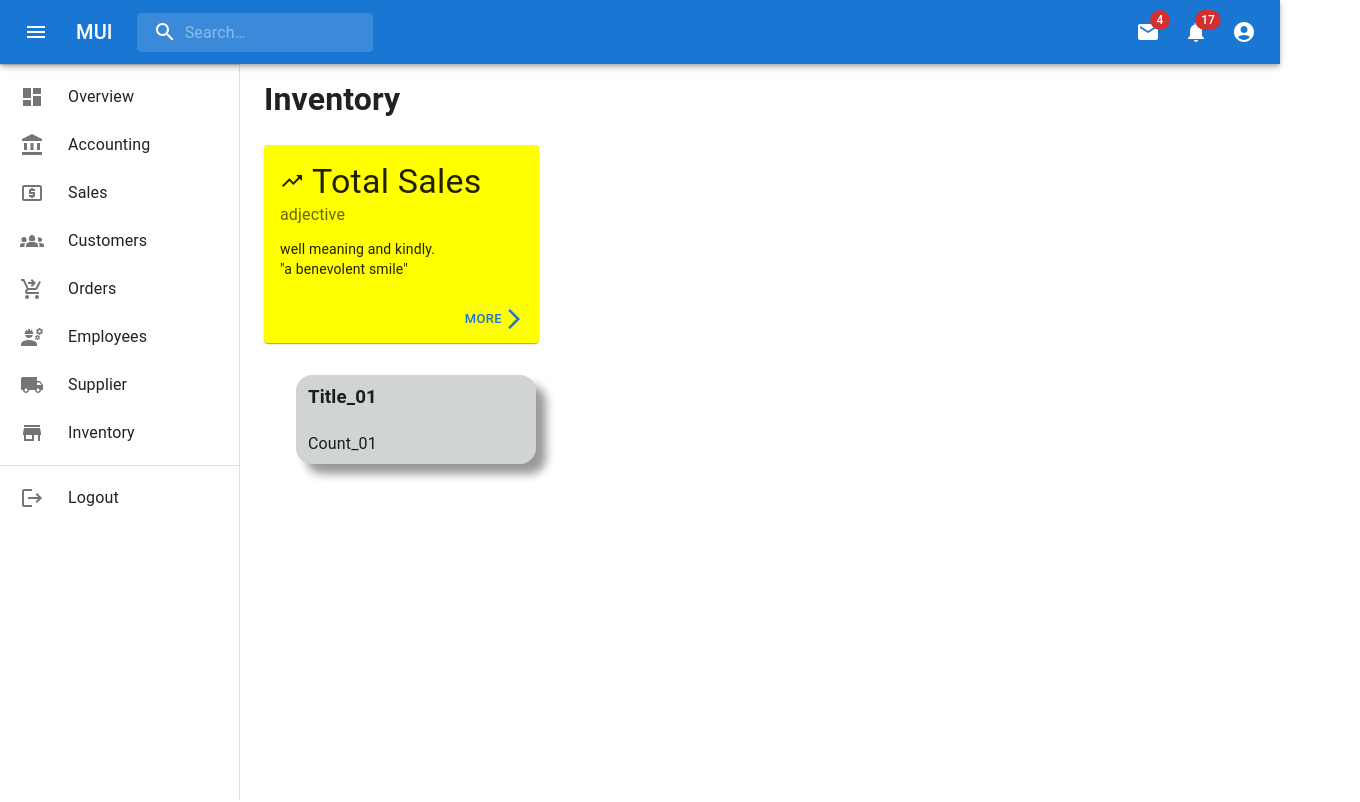
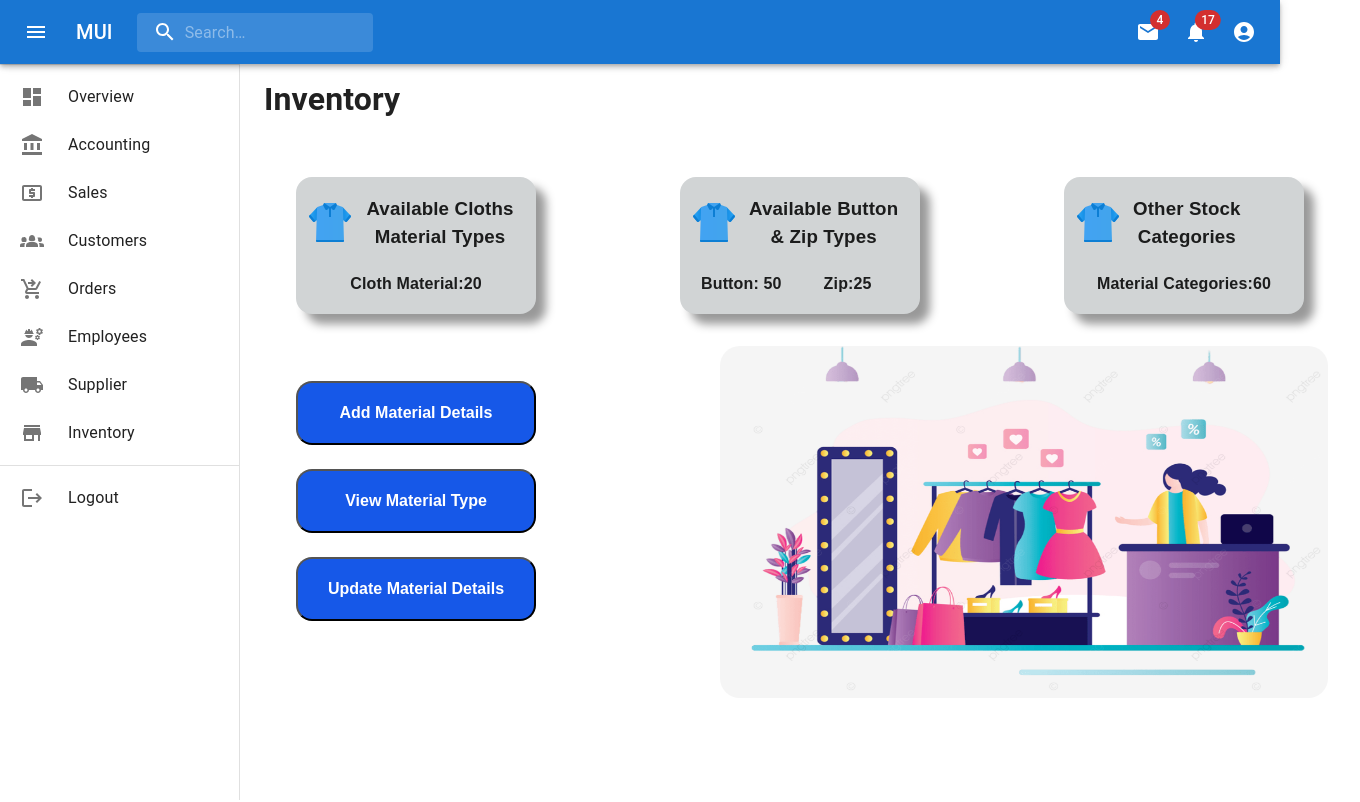
Before and after one commit to Hasindu1219/SmartApparel-Group_08-Frontend, a React (Create React App) app in the folder smart-apparel/: page /inventory in a window 1280 px wide. Shown: the top 802 px of the page, 1360 px wide, since content can reach past the window. Built offline with nearby package versions, Linux system fonts and the light colour scheme.

Commit message:
Inventory_Update

```diff
--- a/smart-apparel/src/components/Card1/Card1.css
+++ b/smart-apparel/src/components/Card1/Card1.css
@@ -1,15 +1,18 @@
+.cardMainContainer{
+    display: flex;
+    justify-content: center;
+    gap: 5rem;
+}
 .Card_Container{
     width: 15rem;
     border-radius: 1rem;
     box-shadow:10px 10px 10px  #999;
-    display: flex;
-    flex-direction:column;
+    display: grid;
     background-color: rgb(209, 212, 213);
     margin: 2rem;
     height: fit-content;
-    display: grid;
     gap: 5px;
-    margin-bottom: 400px;
+    padding: 10px;
 
 
     /* grid-template-columns: repeat(auto-fill, minmax(200px, 1fr));
@@ -23,14 +26,21 @@
 
 }
 
-.Material_Description,
-.Count{
-    margin:0.5rem 5%;
-
-
+.Count,
+.Material_Description{
+    margin: 0.5rem 5%;
+    font-family: Arial, Helvetica, sans-serif;
+    font-weight: bold;
+    text-align: center;
+}
+/*zip space*/
+.cardSubTopic{
+    display: flex;
+    align-items: center;
+    gap: 20px;
 }
 
-/* .Count{
-    margin: 0.5rem 5%;
-
-} */
+.iconBox{
+    display: flex;
+    align-items: center;
+}
--- a/smart-apparel/src/components/Card1/Card1.js
+++ /dev/null
@@ -1,40 +0,0 @@
-import React from 'react'
-import './Card1.css'
-
-export default function Card1({
-  imgSrc,
-  imgAlt,
-  title,
-  description,
-  btn,
-
-}) {
-  return (
-
-   <>
-   <div className='Card_Container'>
-    {/* <img src ="" alt="Icon" className="IMG_icon" /> */}
-   <h3 className='Material_Description'>Title_01</h3>
-   <p className='Count'>Count_01</p>
-   </div>
-
-
-   <div className='Card_Container'>
-    {/* <img src ="" alt="Icon" className="IMG_icon" /> */}
-   <h3 className='Material_Description'>Title_02</h3>
-   <p className='Count'>Example_02</p>
-   </div>
-
-   <div className='Card_Container'>
-    {/* <img src ="" alt="Icon" className="IMG_icon" /> */}
-   <h3 className='Material_Description'>Title_03</h3>
-   <p className='Count'>Example_03</p>
-   </div>
-
-
-   </>
-
-
-
-  )
-}
--- /dev/null
+++ b/smart-apparel/src/components/Card1/Card1.jsx
@@ -0,0 +1,42 @@
+import React from "react";
+import "./Card1.css";
+import tshirtIcon from "../../Assets/tshirt.png";
+
+export default function Card1({}) {
+  return (
+    <div className="cardMainContainer">
+      <div className="Card_Container">
+        <div className="iconBox">
+          <img src={tshirtIcon} alt="Icon" className="IMG_icon" />
+          <h3 className="Material_Description">
+            Available Cloths Material Types{" "}
+          </h3>
+        </div>
+        <p className="Count">Cloth Material:20</p>
+      </div>
+
+      <div className="Card_Container">
+        <div className="iconBox">
+          <img src={tshirtIcon} alt="Icon" className="IMG_icon" />
+          <h3 className="Material_Description">
+            Available Button <br></br>& Zip Types
+          </h3>
+        </div>
+        <div className="cardSubTopic">
+          <p className="Count">Button: 50</p>
+          <p className="Count">Zip:25</p>
+        </div>
+      </div>
+
+      <div className="Card_Container">
+        <div className="iconBox">
+          <img src={tshirtIcon} alt="Icon" className="IMG_icon" />
+          <h3 className="Material_Description">
+            Other Stock<br></br> Categories
+          </h3>
+        </div>
+        <p className="Count">Material Categories:60</p>
+      </div>
+    </div>
+  );
+}
--- a/smart-apparel/src/pages/Inventory.jsx
+++ b/smart-apparel/src/pages/Inventory.jsx
@@ -2,8 +2,8 @@ import React from 'react'
 import Box from "@mui/material/Box";
 import Sidebar from "../components/Sidebar";
 import Navbar from "../components/Navbar/Navbar";
-import BasicCard from "../components/Card"
 import Card1 from '../components/Card1/Card1';
+import FirstPage from './InventoryPage/FirstPage';
 
 export default function Inventory() {
   return (
@@ -16,8 +16,8 @@ export default function Inventory() {
         <Box component="main" sx={{ flexGrow: 1, p: 3 }}>
         <h1>Inventory</h1>
         <div>
-          <BasicCard/>
-          <Card1/>
+          {/* <Card1/> */}
+          <FirstPage/>
         </div>
         </Box>
       </Box>
--- /dev/null
+++ b/smart-apparel/src/pages/InventoryPage/FirstPage.css
@@ -0,0 +1,51 @@
+
+.Inventory_Page{
+    display: flex;
+    gap: 10rem;
+    justify-content: center;
+    align-items: center;
+    margin-right: 23rem;
+
+}
+
+.Bottons{
+    /* width: 15rem;
+    height: 2rem; */
+    /* margin-right:100px; */
+    /* display: flex;
+    flex-direction: row;
+    align-items: center; */
+    /* justify-content: center; */
+    display: inline;
+    margin-bottom: 10px;
+
+}
+.btn{
+    margin-bottom:10px;
+    display: block;
+    flex-direction: row;
+    text-align: center;
+    width: 15rem;
+    height: 4rem;
+    size: 0cm;
+    border-radius:1rem ;
+    padding: 0.5rem 1rem;
+    background-color: rgb(22, 88, 232);
+    color: rgb(255, 255, 255);
+    text-decoration: none;
+    margin: 1.5rem;
+}
+.Task{
+    margin:0.5rem 5%;
+    font-size: medium;
+    font-weight: bold;
+}
+.Graph{
+    width: 15rem;
+    height:20rem;
+}
+.Image{
+    width: 38rem;
+    height:22rem;
+    border-radius: 20px;
+}
--- /dev/null
+++ b/smart-apparel/src/pages/InventoryPage/FirstPage.jsx
@@ -0,0 +1,32 @@
+import React from "react";
+import "./FirstPage.css";
+import Card1 from "../../components/Card1/Card1";
+import backImage from "../../Assets/cloth.png";
+
+export default function FirstPage() {
+  return (
+    <div className="firstPageContainer">
+      <div className="cardContainerBox">
+        <Card1 />
+      </div>
+      <div className="Inventory_Page">
+            <div className="Bottons">
+                <button className="btn" onClick="url">
+                <p className="Task">Add Material Details</p>
+                </button>
+
+                <button className="btn" onClick="url">
+                <p className="Task">View Material Type</p>
+                </button>
+
+                <button className="btn" onClick="url">
+                <p className="Task">Update Material Details</p>
+                </button>
+            </div>
+            <div className="Graph">
+                <img src={backImage} alt="image" className="Image" />
+            </div>
+        </div>
+    </div>
+  );
+}
```
Also changed, not shown: smart-apparel/src/Assets/cloth.png (added), smart-apparel/src/Assets/tshirt.png (added).
